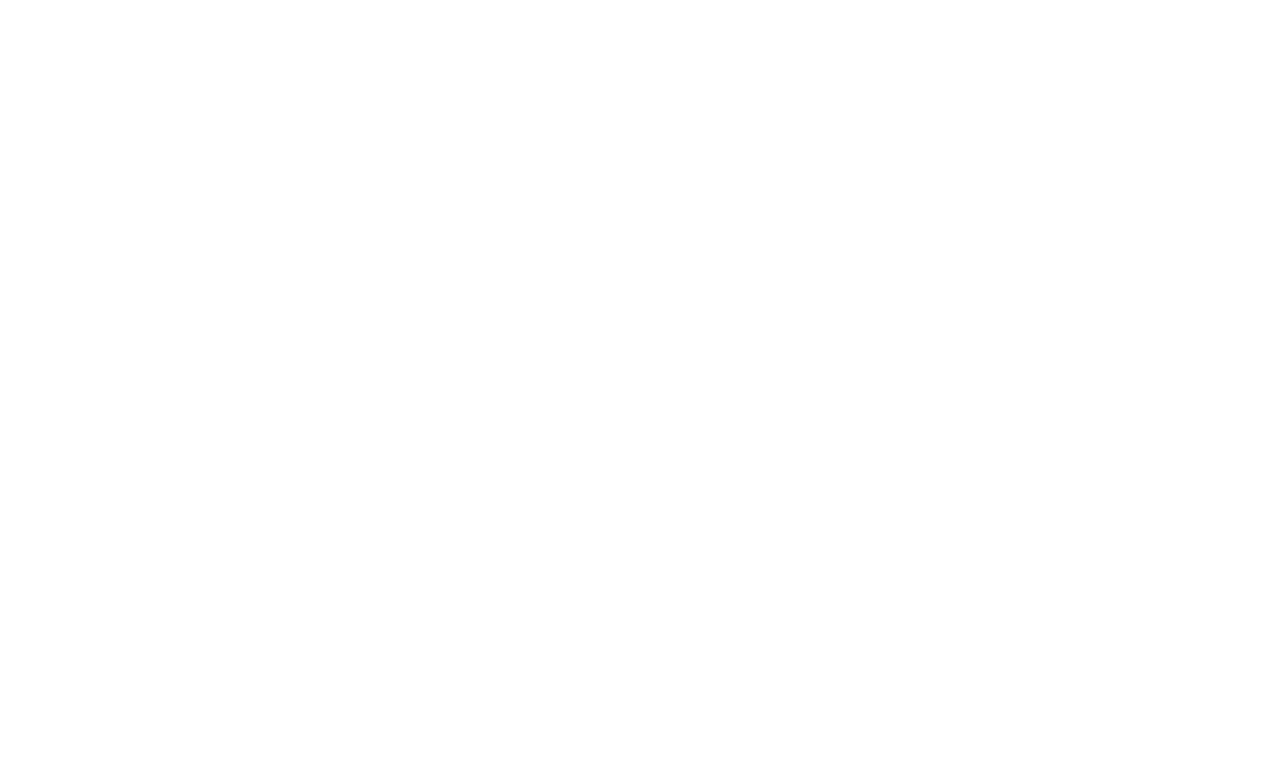
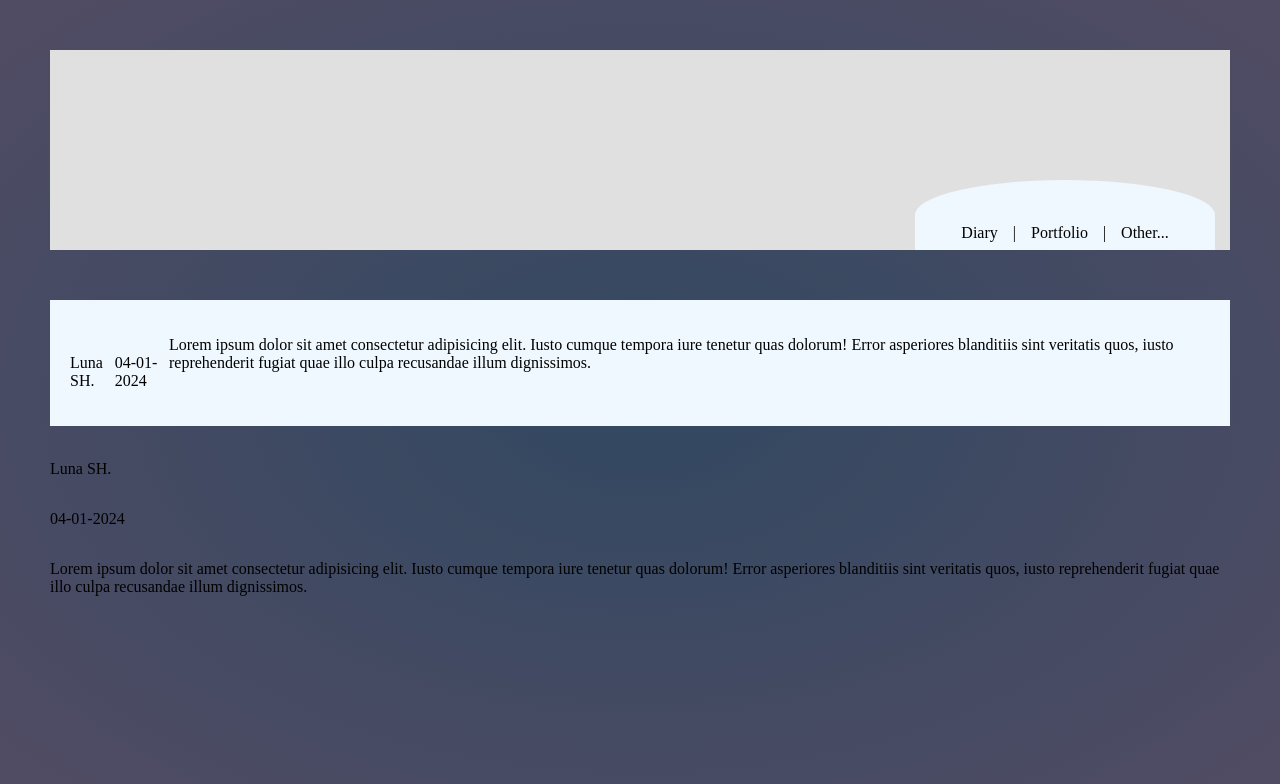
Before and after one commit to DianaOgaz/Blog, a plain HTML site: page index.html in a window 1280 px wide. Drawn offline with Linux system fonts and the light colour scheme.

Commit message:
Un poco del diario

```diff
--- /dev/null
+++ b/estilazos.css
@@ -0,0 +1,57 @@
+body,
+html {
+    background: radial-gradient(at center, #324861, rgb(81, 76, 100));
+    background-repeat: no-repeat;
+    height: 100%;
+    width: 100%;
+    margin: 0;
+}
+
+.main-container {
+    padding: 50px;
+}
+
+.navbar-container {
+    background-color: rgb(224, 224, 224);
+    display: flex;
+    position: relative;
+    height: 25vh;
+    margin-bottom: 50px;
+}
+
+.navbar-menu {
+    background-color: aliceblue;
+    position: absolute;
+    right: 0;
+    bottom: 0;
+    border-radius: 50% 50% 0 0;
+    height: 70px;
+    width: 300px;
+}
+
+.navbar-menu,
+ul {
+    list-style: none;
+    padding: 0;
+    display: flex;
+    margin: 1vh;
+    align-items: end;
+
+}
+
+.navbar-menu,
+li {
+    margin: 0 15px;
+    justify-content: center;
+}
+
+.recent-publication-container {
+    background-color: aliceblue;
+    padding: 20px;
+    display: flex;
+}
+.post-date{
+    display: flex;
+    position: relative;
+    align-items: end;
+}
--- a/index.html
+++ b/index.html
@@ -1,11 +1,71 @@
 <!DOCTYPE html>
 <html lang="en">
-<head>
-    <meta charset="UTF-8">
-    <meta name="viewport" content="width=device-width, initial-scale=1.0">
+  <head>
+    <meta charset="UTF-8" />
+    <meta name="viewport" content="width=device-width, initial-scale=1.0" />
     <title>Document</title>
-</head>
-<body>
+    <link rel="stylesheet" href="./estilazos.css" />
+  </head>
+  <body>
+    <div class="main-container">
+      <div class="navbar-container">
+        <div>
+          <img src="" alt="" />
+        </div>
+        <nav class="navbar-menu">
+          <ul>
+            <li>Diary</li>
+            <span>|</span>
+            <li>Portfolio</li>
+            <span>|</span>
+            <li>Other...</li>
+          </ul>
+        </nav>
+      </div>
 
-</body>
+      <div class="recent-publication-container">
+        <div class="post-user">
+          <img src="" alt="" />
+          <p>Luna SH.</p>
+        </div>
+        <div class="post-date">
+          <p>04-01-2024</p>
+        </div>
+        <div class="post-content">
+          <p>
+            Lorem ipsum dolor sit amet consectetur adipisicing elit. Iusto
+            cumque tempora iure tenetur quas dolorum! Error asperiores
+            blanditiis sint veritatis quos, iusto reprehenderit fugiat quae illo
+            culpa recusandae illum dignissimos.
+          </p>
+        </div>
+      </div>
+
+      <div class="popular-publication-container"></div>
+
+      <section class="diary-secction-container">
+        <div class="post-container">
+          <div class="post-info">
+            <img src="" alt="" />
+            <p>Luna SH.</p>
+            <div class="post-date">
+              <p>04-01-2024</p>
+            </div>
+          </div>
+          <div class="post-content">
+            <p>
+              Lorem ipsum dolor sit amet consectetur adipisicing elit. Iusto
+              cumque tempora iure tenetur quas dolorum! Error asperiores
+              blanditiis sint veritatis quos, iusto reprehenderit fugiat quae
+              illo culpa recusandae illum dignissimos.
+            </p>
+          </div>
+        </div>
+        <div class="post-container"></div>
+        <div class="post-container"></div>
+        <div class="post-container"></div>
+      </section>
+      <div class="estrellas"></div>
+    </div>
+  </body>
 </html>
```
Also changed, not shown: codigeishon.js (added, +20 -0 lines).
